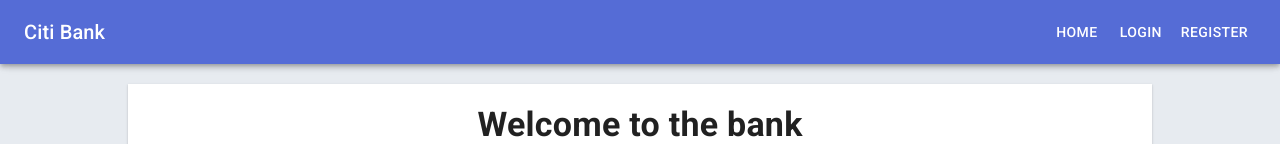
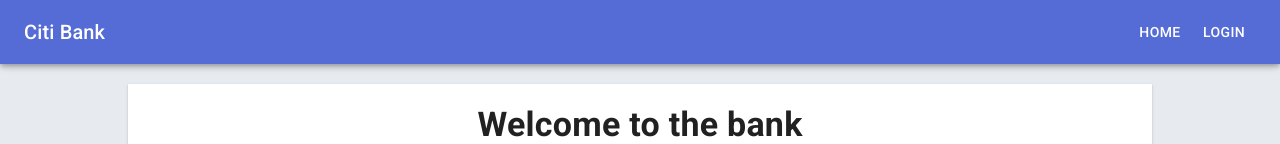
Before and after one commit to citi-hackaton/fake-bank-app, a Next.js app: page / in a window 1280 px wide. Shown: the top 144 px of the page. Built offline with nearby package versions, Linux system fonts and the light colour scheme; no server answers.

Commit message:
removed register from navbar

```diff
--- a/src/components/Navbars/routes.ts
+++ b/src/components/Navbars/routes.ts
@@ -17,12 +17,6 @@ const routes: Route[] = [
     visibleWhenLoggedIn: true,
     visibleWhenLoggedOut: false,
   },
-  {
-    path: "/register",
-    name: "Register",
-    visibleWhenLoggedIn: false,
-    visibleWhenLoggedOut: true,
-  },
 ];
 
 type Route = {
```
